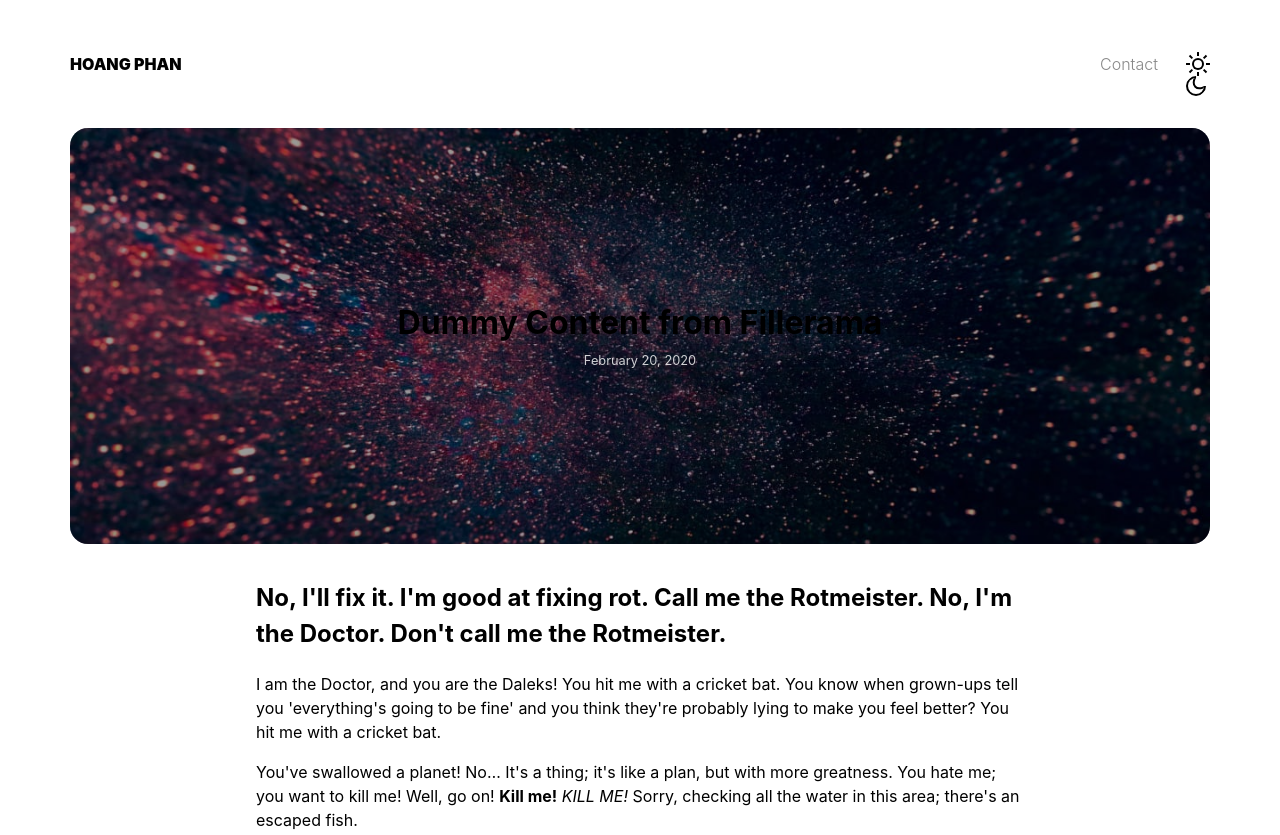
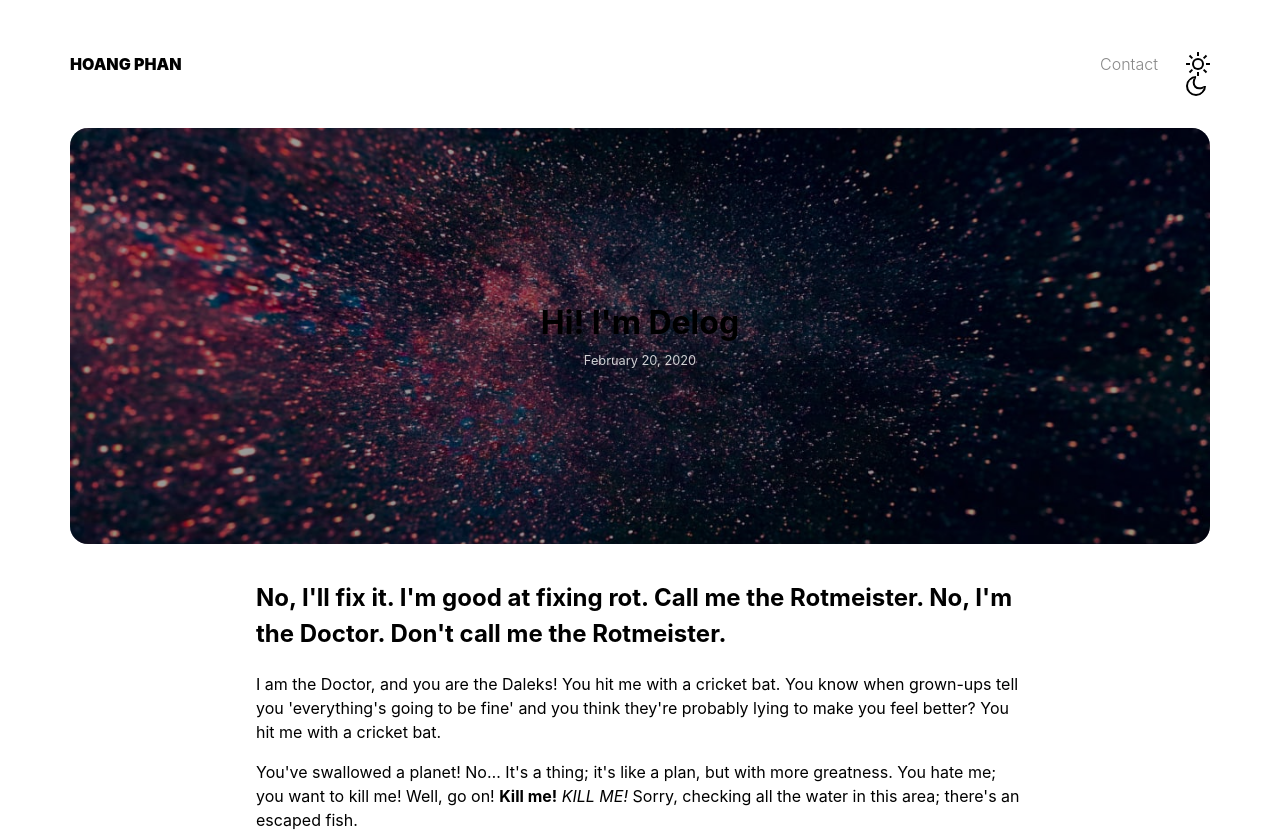
Before and after one commit to totoro0103/gatsby-blog-demo, a Gatsby site: page /fillerama in a window 1280 px wide. Shown: the top 835 px of the page. Built offline with nearby package versions, Linux system fonts and the light colour scheme; Gatsby itself is replaced by a stand-in of ours.

Commit message:
Update Blog “2020-02-20-fillerama”

```diff
--- a/_data/blog/2020-02-20-fillerama.md
+++ b/_data/blog/2020-02-20-fillerama.md
@@ -2,7 +2,7 @@
 template: BlogPost
 path: /fillerama
 date: 2020-02-20T14:59:36.571Z
-title: Dummy Content from Fillerama
+title: Hi! I'm Delog
 thumbnail: /assets/image-5.jpg
 ---
 # No, I'll fix it. I'm good at fixing rot. Call me the Rotmeister. No, I'm the Doctor. Don't call me the Rotmeister.
```
